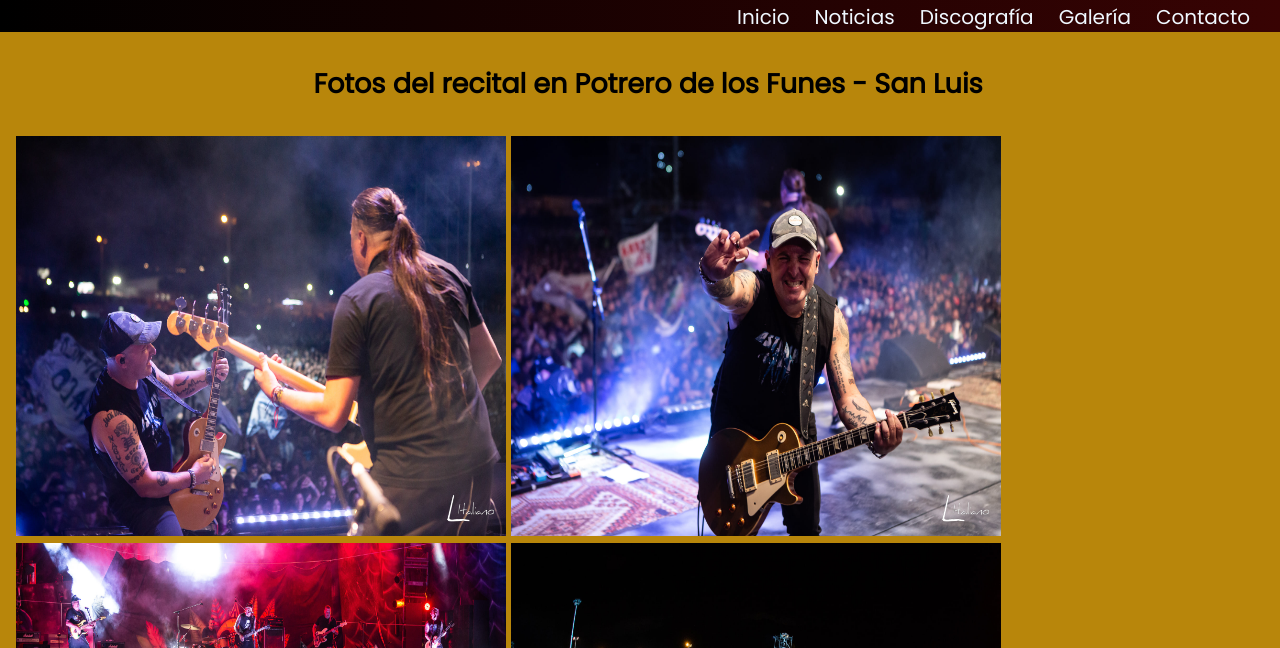
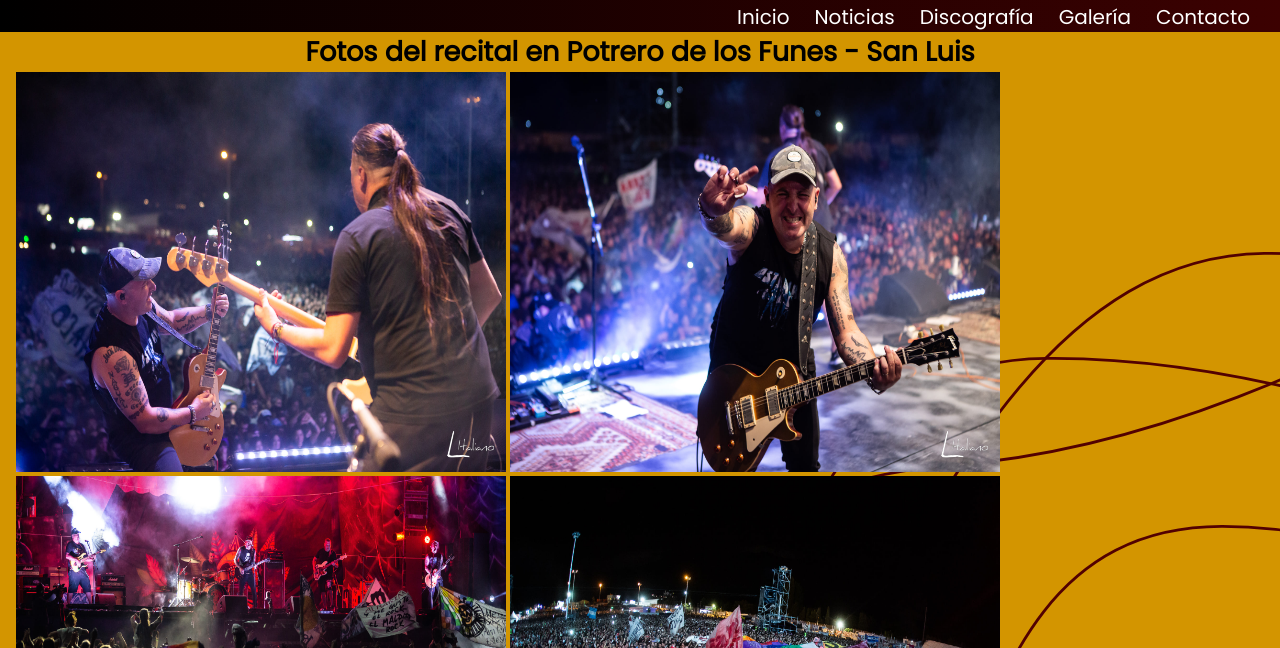
Before and after one commit to MatiasArce99/Nagual, a website: page pages/Galeria.html in a window 1280 px wide. Shown: the part 152-800 px from the top of the page. Drawn offline with Linux system fonts and the light colour scheme; some icons are missing; files whose address does not match are found by name.

Commit message:
ultimos cambios

```diff
--- a/pages/Galeria.html
+++ b/pages/Galeria.html
@@ -9,7 +9,7 @@
     <link rel="preconnect" href="https://fonts.googleapis.com">
     <link rel="preconnect" href="https://fonts.gstatic.com" crossorigin>
     <link href="https://fonts.googleapis.com/css2?family=Poppins&display=swap" rel="stylesheet">
-    <link rel="stylesheet" href="../css/estilos.css">
+    <link rel="stylesheet" href="../css/main.css">
 </head>
 <body>
     <header class="header">
@@ -40,12 +40,12 @@
             </ul>
         </nav>
     </header>
-    <main class="cuerpo">
-        <section class="seccion-Fotos" id="tituloFotos">
-            <div>
+    <main class="cuerpoFotos">
+        <section class="fotos" id="tituloFotos">
+            <div class="fotos__titulo">
                 <h1>Fotos del recital en Potrero de los Funes - San Luis</h1>
             </div>
-            <div>
+            <div class="fotos__galeria">
                 <img src="../pictures/Galería-1.jpg" alt="Foto-1" width="490" height="400">
                 <img src="../pictures/Galería-2.jpg" alt="Foto-2" width="490" height="400">
                 <img src="../pictures/Galería-3.jpg" alt="Foto-3" width="490" height="400">
--- a/scss/partials/_cuerpo.scss
+++ b/scss/partials/_cuerpo.scss
@@ -127,5 +127,28 @@
         display: flex;
         flex-direction: row;
         justify-content: center;
+        flex-wrap: wrap;
     }
 }
+
+#video iframe{
+    margin: 0 auto;
+}
+
+.cuerpoContacto{
+    @extend .cuerpo;
+}
+
+.cuerpoFotos{
+    @extend .cuerpo;
+}
+
+.fotos__titulo{
+    font-family: 'Poppins', sans-serif;
+    font-size: 18px;
+    text-align: center;
+}
+
+.fotos__galeria{
+    padding-left: 1rem;
+}
```
Also changed, not shown: pages/Contacto.html (+2 -2 lines), pages/Discografia.html (+2 -4 lines), css/main.css.
